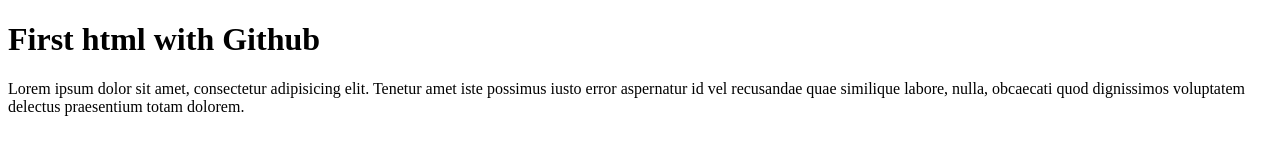
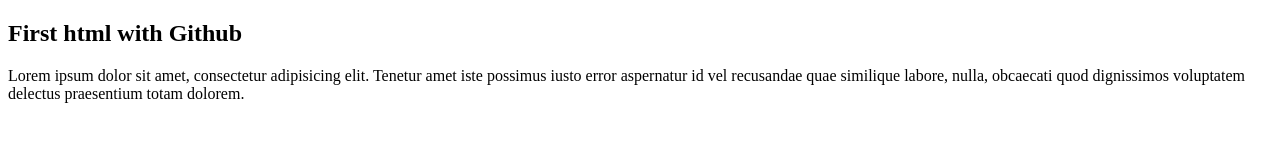
Before and after one commit to JosePinez/dwec_19_start, a plain HTML site: page index.html in a window 1280 px wide. Drawn offline with Linux system fonts and the light colour scheme.

Commit message:
Replace H1 to H2

```diff
--- a/index.html
+++ b/index.html
@@ -7,7 +7,7 @@
     <title>Start with Github</title>
 </head>
 <body>
-    <h1>First html with Github</h1>
+    <h2>First html with Github</h2>
     <p>Lorem ipsum dolor sit amet, consectetur adipisicing elit. Tenetur amet iste possimus iusto error aspernatur id vel recusandae quae similique labore, nulla, obcaecati quod dignissimos voluptatem delectus praesentium totam dolorem.</p>
 </body>
 </html>
```
